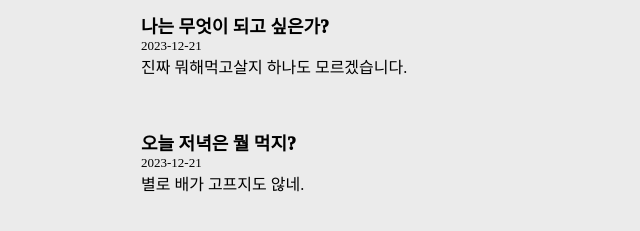
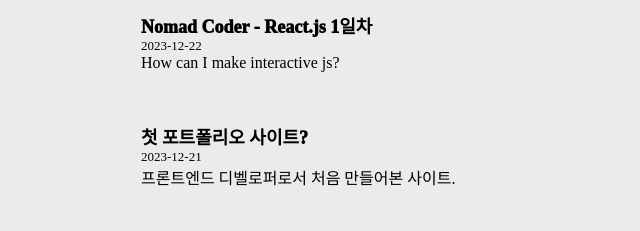
Before and after one commit to JiseongPark0406/developer_Site, a plain HTML site: page index.html in a window 1280 px wide. Shown: the part 137-368 px from the top of the page, without its empty margins (283-923 px from the left). Drawn offline with Linux system fonts and the light colour scheme; a web font is replaced by a local one.

Commit message:
Update index.html

```diff
--- a/index.html
+++ b/index.html
@@ -3,13 +3,17 @@
 <head>
     <meta charset="UTF-8">
     <meta name="viewport" content="width=device-width, initial-scale=1.0">
-    <title>Document</title>
+    <meta name="keywords" content="무지도서관, 박지성, html, css, js, 개발자사이트, Development's site">
+    <title>무지 도서관</title>
+
     <link rel="stylesheet" href="style.css">
     <link rel="preconnect" href="https://fonts.googleapis.com">
 <link rel="preconnect" href="https://fonts.gstatic.com" crossorigin>
 <link href="https://fonts.googleapis.com/css2?family=Black+Han+Sans&family=Diphylleia&family=Jua&display=swap" rel="stylesheet">
 </head>
 <body>
+
+
 <header>
     <div id="menuBar" class="main_head_container">
         <div class = "head_item story"><p>무지 <br>도서관</p></div>
@@ -25,19 +29,29 @@
 </header>
 <div class="main_body_container">
     <ul>
+        <li id="list2">
+            <div class="main_title font"> Nomad Coder - React.js 1일차 </div>
+            <div class="main_date font">2023-12-22</div>
+            <div class="main_summary font">How can I make interactive js?</div>
+        </li>
+
         <li id="list1">
-    <div class="main_title font"> 나는 무엇이 되고 싶은가? </div>
+    <div class="main_title font"> 첫 포트폴리오 사이트? </div>
     <div class="main_date font">2023-12-21</div>
-    <div class="main_summary font">진짜 뭐해먹고살지 하나도 모르겠습니다.</div>
+    <div class="main_summary font">프론트엔드 디벨로퍼로서 처음 만들어본 사이트.</div>
 </li>
-<li id="list2">
+
+
+<!--
+<li id="list3">
     <div class="main_title font"> 오늘 저녁은 뭘 먹지? </div>
     <div class="main_date font">2023-12-21</div>
     <div class="main_summary font">별로 배가 고프지도 않네.</div>
-</li>
+</li>-->
 </ul>
 
 </div>
+
 
 
 
```
